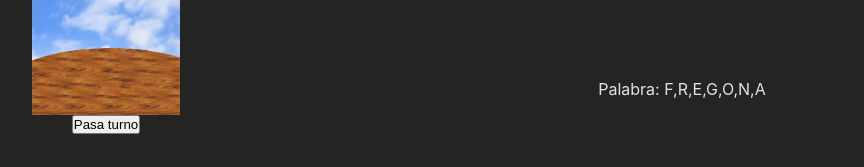
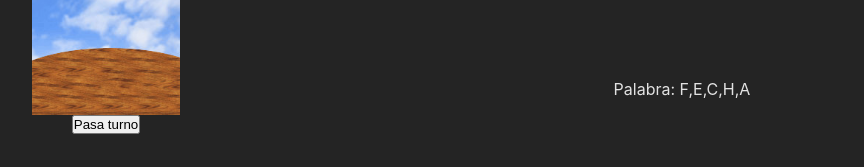
Before and after one commit to Alberto-Zapardiel-Fernandez/Ahorcado-React, a React (Vite) app: page / in a window 1280 px wide. Shown: the part 287-454 px from the top of the page, without its empty margins (150-1014 px from the left). Built offline with nearby package versions, Linux system fonts and the light colour scheme.

Commit message:
Añadidas imágenes de win y game over

```diff
--- a/src/functions.js
+++ b/src/functions.js
@@ -9,7 +9,9 @@ import siete from './assets/7.jpg'
 import ocho from './assets/8.jpg'
 import nueve from './assets/9.jpg'
 import diez from './assets/10.jpg'
-const listaPalabras = ['pepino', 'cabeza', 'fregona', 'fecha', 'alberto']
+import once from './assets/11.jpg'
+import win from './assets/win.jpg'
+const listaPalabras = ['pepino', 'cabeza', 'fregona', 'fecha', 'alberto', 'pepa', 'meme']
 
 const numeroAleatorio = () => {
   return Math.floor(Math.random() * listaPalabras.length)
@@ -17,9 +19,6 @@ const numeroAleatorio = () => {
 export const palabra = listaPalabras[numeroAleatorio()].toUpperCase()
 
 export const revisaTurno = valorTurno => {
-  if (valorTurno > 10) {
-    console.log('Fin')
-  }
   switch (valorTurno) {
     case 0:
       return cero
@@ -43,9 +42,13 @@ export const revisaTurno = valorTurno => {
       return nueve
     case 10:
       return diez
+    case 11:
+      return once
+    case 12:
+      return win
 
     default:
-      break
+      return once
   }
 }
 
```
